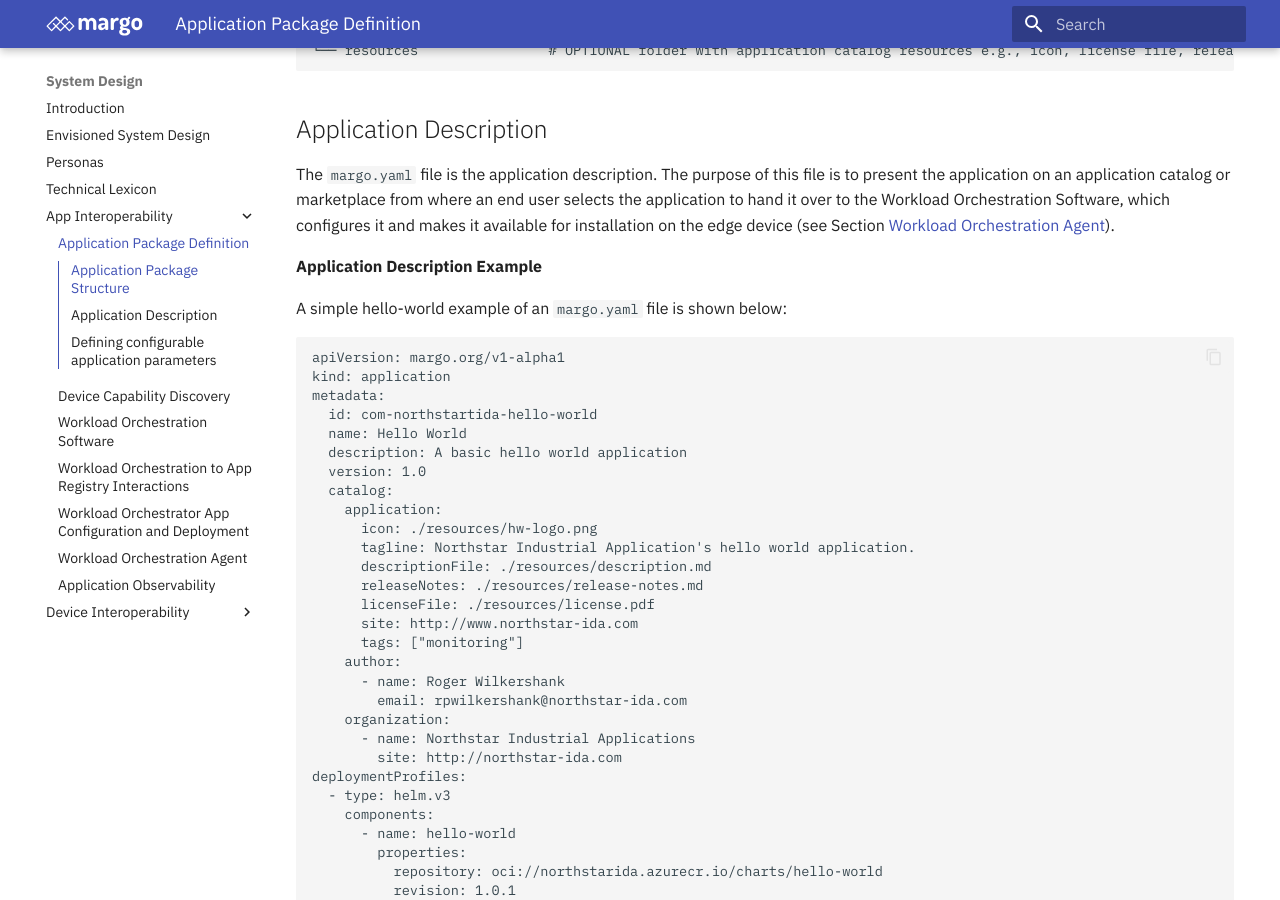
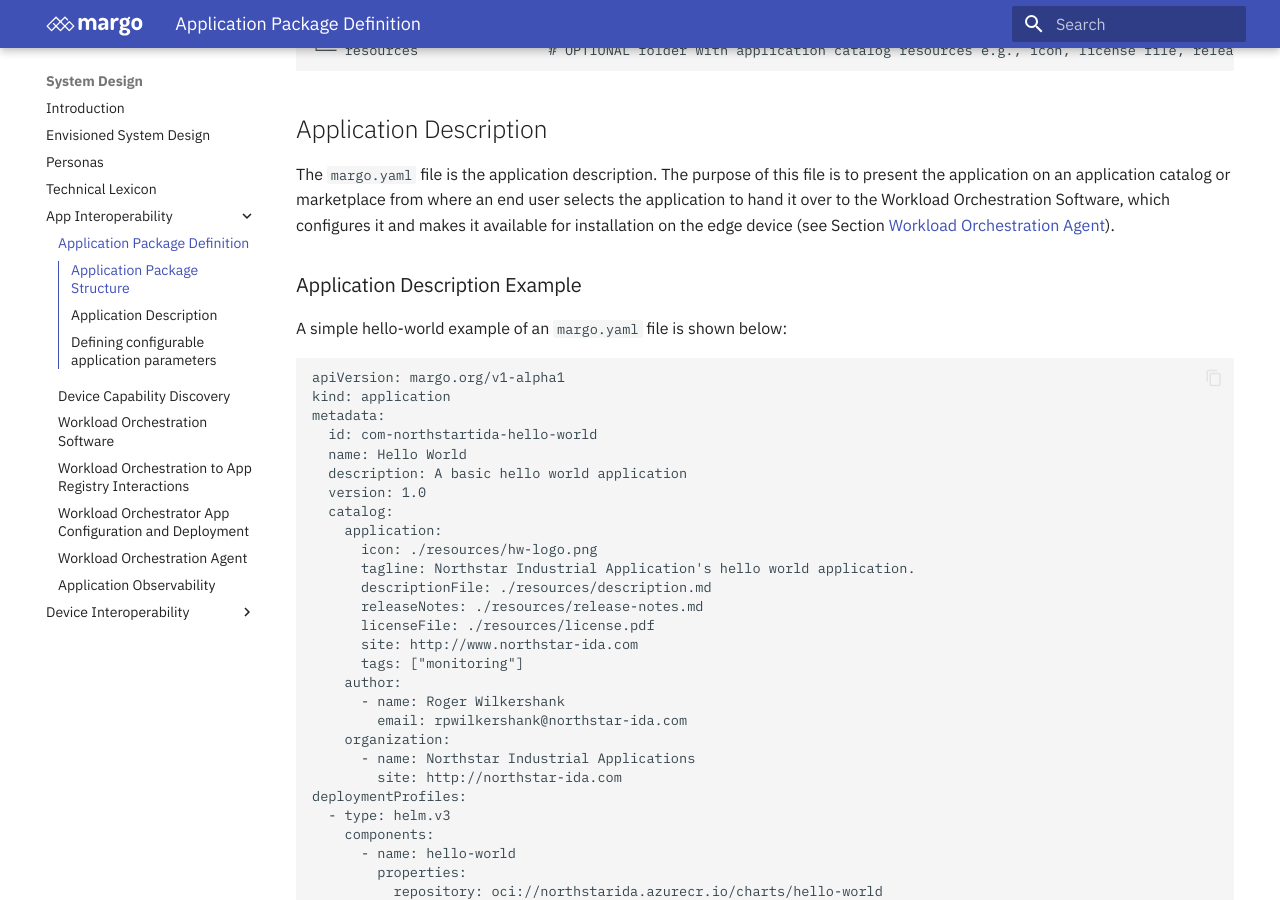
Before and after one commit to margo/specification, an MkDocs documentation site: the page built from system-design/app-interoperability/application-package-definition.md, in a window 1280 px wide and 900 px high, scrolled down 1238 px. Built offline with MkDocs 1.6.1 and Material for MkDocs 9.7.7, drawn with Linux system fonts in a browser that asks for light colours; plug-ins that fetch from the network failed and are left out.

````diff
--- a/system-design/app-interoperability/application-package-definition.md
+++ b/system-design/app-interoperability/application-package-definition.md
@@ -42,7 +42,7 @@ The application package has the following folder structure:
 
 The `margo.yaml` file is the application description. The purpose of this file is to present the application on an application catalog or marketplace from where an end user selects the application to hand it over to the Workload Orchestration Software, which configures it and makes it available for installation on the edge device (see Section [Workload Orchestration Agent](./workload-orchestration-agent.md)).
 
-**Application Description Example**
+### Application Description Example
 
 A simple hello-world example of an `margo.yaml` file is shown below:
 
@@ -301,7 +301,7 @@ configuration:
       allowEmpty: false
 ```
 
-**Top-level Attributes**
+### Top-level Attributes
 
 | Attribute          | Type                   | Required?       | Description     |
 |--------------------|------------------------|-----------------|-----------------|
@@ -312,7 +312,7 @@ configuration:
 | parameters         | map[string][Parameter] | N               | Parameters element specifying the configurable parameters to use when installing, or updating, the application. See the [Parameter](#parameter-attributes) section below. |
 | configuration      | Configuration          | N               | Configuration element specifying how parameters should be displayed to the user for setting the value as well as the rules to use to validate the user's input. See the [Configuration](#configuration-attributes) section below. |
 
-**Metadata Attributes**
+### Metadata Attributes
 
 | Attribute        | Type            | Required?       | Description     |
 |------------------|-----------------|-----------------|-----------------|
@@ -321,7 +321,7 @@ configuration:
 | version          | string          | Y    | The application's version.|
 | catalog          | Catalog         | Y    | Catalog element specifying the application catalog details used to display the application in an application catalog or marketplace. See the [Catalog](#catalog-attribute) section below.|
 
-**Catalog Attributes**
+### Catalog Attributes
 
 | Attribute        | Type            | Required?       | Description     |
 |------------------|-----------------|-----------------|-----------------|
@@ -329,7 +329,7 @@ configuration:
 | author           | []Author          | N               | Author element specifying metadata about the application's author. See the [Author Metadata](#author-metadata-attributes) section below.|
 | organization     | []Organization    | Y               | Organization element specifying metadata about the organization/company providing the application. See the [Organization Metadata](#organization-metadata-attributes) section below.|
 
-**Application Metadata Attributes**
+### Application Metadata Attributes
 
 | Attribute        | Type            | Required?       | Description     |
 |------------------|-----------------|-----------------|-----------------|
@@ -341,35 +341,35 @@ configuration:
 | tagline          | string          | N               | The application's slogan.|
 | tags             | []string        | N               | An array of strings that can be used to provide additional context for the application in a user interface to assist with task such as categorizing, searching, etc. |
 
-**Author Metadata Attributes**
+### Author Metadata Attributes
 
 | Attribute        | Type            | Required?       | Description     |
 |------------------|-----------------|-----------------|-----------------|
 | name             | string          | N               | The name of the application's creator.|
 | email            | string          | N               | Email address of the application's creator.|
 
-**Organization Metadata Attributes**
+### Organization Metadata Attributes
 
 | Attribute        | Type            | Required?       | Description     |
 |------------------|-----------------|-----------------|-----------------|
 | name             | string          | Y               | Organization responsible for the application's development and distribution.|
 | site             | string          | N               | Link to the organization's website.|
 
-**Deployment Profiles Attributes**
+### Deployment Profiles Attributes
 
 | Attribute        | Type            | Required?       | Description     |
 |------------------|-----------------|-----------------|-----------------|
 | type             | string          | Y               | Indicates the components's deployment configuration. The values are `helm.v3` to indicate the component's package format is Helm version 3 and `docker-compose` to indicate the component's package format is Docker Compose. When installing the application on a device supporting the Kubernetes platform all `helm.v3` components, and only `helm.v3` components, will be provided to the device in same order they are listed in the application description file. When installing the application on a device supporting docker-compose all `docker-compose` components, and only `docker-compose` components, will be provided to the device in the same order they are listed in the application description file. The device will install the components in the same order they are listed in the application description file.|
 | components      | []Component    | N               | Component element indicating the components to deploy when installing the application. See the [Component](#component-attributes) section below. |
 
-**Component Attributes**
+### Component Attributes
 
 | Attribute        | Type            | Required?       | Description     |
 |------------------|-----------------|-----------------|-----------------|
 | name             | string          | Y               | A unique name used to identify the component package. For helm installations the name will be used as the chart name. The name must be lower case letters and numbers and MAY contain dashes. Uppercase letters, underscores and periods MUST NOT be used. |
 | properties       | map[string][interface{}] | Y              | A dictionary element specifying the component packages's deployment details. See the [Component Properties](#component-properties) section below.|
 
-**Component Properties**
+### Component Properties
 
 The expected properties for the suppported deployment types are indicated below.
 
@@ -401,35 +401,35 @@ To allow customizable configuration values when installing an application, the `
 
 > **Note:** At this point the specification only deals with parameter values provided by the user as part of installing, or updating, the application. We anticipate parameter values to come from other sources, such as the device, in the future and not only from the user.
 
-**Parameter Attributes**
+### Parameter Attributes
 
 | Attribute       | Type                    | Required?       | Description     |
 |-----------------|-------------------------|-----------------|-----------------|
 | value           |  <*see description*>    | N               | The parameter’s default value. Accepted data types are string, integer, double, boolean, array[string], array[integer], array[double], array[boolean].|
 | targets         | []Target                | Y               | Used to indicate which component the value should be applied to when installing, or updating, the application. See the [Target](#target-attributes) section below.|
 
-**Target Attributes**
+### Target Attributes
 
 | Attribute       | Type              | Required?       | Description     |
 |-----------------|-------------------|-----------------|-----------------|
 | pointer         | string            | Y               | The name of the parameter in the deployment configuration. For Helm deployments, this is the dot notation for the matching element in the `values.yaml` file. This follows the same naming convention you would use with the `--set` command line argument with the `helm install` command. For docker-compose deployments, this is the name of the environment variable to set. |
 | components      | []string          | Y               | Indicates which deployment profile [component](#component-attribute) the parameter target applies to. The component name specified here MUST match a component name in the [deployment profiles](#deployment-profiles-attributes) section.  |
 
-**Configuration Attributes**
+### Configuration Attributes
 
 | Attribute       | Type               | Required?           | Description     |
 |-----------------|--------------------|---------------------|-----------------|
 | sections        | []Section          | Y                   | Sections are used to group related parameters together, so it is possible to present a user interface with a logical grouping of the parameters in each section. See the [Section](#section-attributes) section below. |
 | schema          | []Schema           | Y                   | Schema is used to provide details about how to validate each parameter value. At a minimum, the parameter value must be validated to match the schema’s data type. The schema indicates additional rules the provided value must satisfy to be considered valid input. See the [Schema](#schema-attributes) section below. |
 
-**Section Attributes**
+### Section Attributes
 
 | Attribute       | Type            | Required?       | Description     |
 |-----------------|-----------------|-----------------|-----------------|
 | name            | string          | Y               | The name of the section. This may be used in the user interface to show the grouping of the associated parameters within the section. |
 | settings        | []Setting       | Y               | Settings are used to provide instructions to the workload orchestration software vendor for displaying parameters to the user. A user MUST be able to provide values for all settings. See the [Setting](#setting-attributes) section below.  |
 
-**Setting Attributes**
+### Setting Attributes
 
 | Attribute       | Type              | Required?       | Description     |
 |-----------------|-------------------|-----------------|-----------------|
@@ -439,7 +439,7 @@ To allow customizable configuration values when installing an application, the `
 | immutable       | boolean           | N               | If true, indicates the parameter value MUST not be changed once it has been set and used to install the application. Default is false if not provided. |
 | schema          | string            | Y               | The name of the schema definition to use to validate the parameter's value. See the [Schema](#schema-attributes) section below.|
 
-**Schema Attributes**
+### Schema Attributes
 
 | Attribute                   | Type              | Required?       | Description     |
 |-----------------------------|-------------------|-----------------|-----------------|
@@ -447,7 +447,7 @@ To allow customizable configuration values when installing an application, the `
 | datatype                    | string            | Y               | Indicates the expected data type for the user provided value. Accepted values are string, integer, double, boolean, array[string], array[integer], array[double], array[boolean]. At a minimum, the provided parameter value MUST match the schema’s data type if no other validation rules are provided. |
 | <`validation rule options`> | <*see below*>     | N               | Defines the validation rules to use to validate the user provided parameter value. The rules are based on the schema's data type and are listed below. The value MUST be validated against any validation rules defined in the schema. |
 
-**Validation Rules**
+### Validation Rules
 
 Each data type has its own set of validation rules that can be used.
 
````
